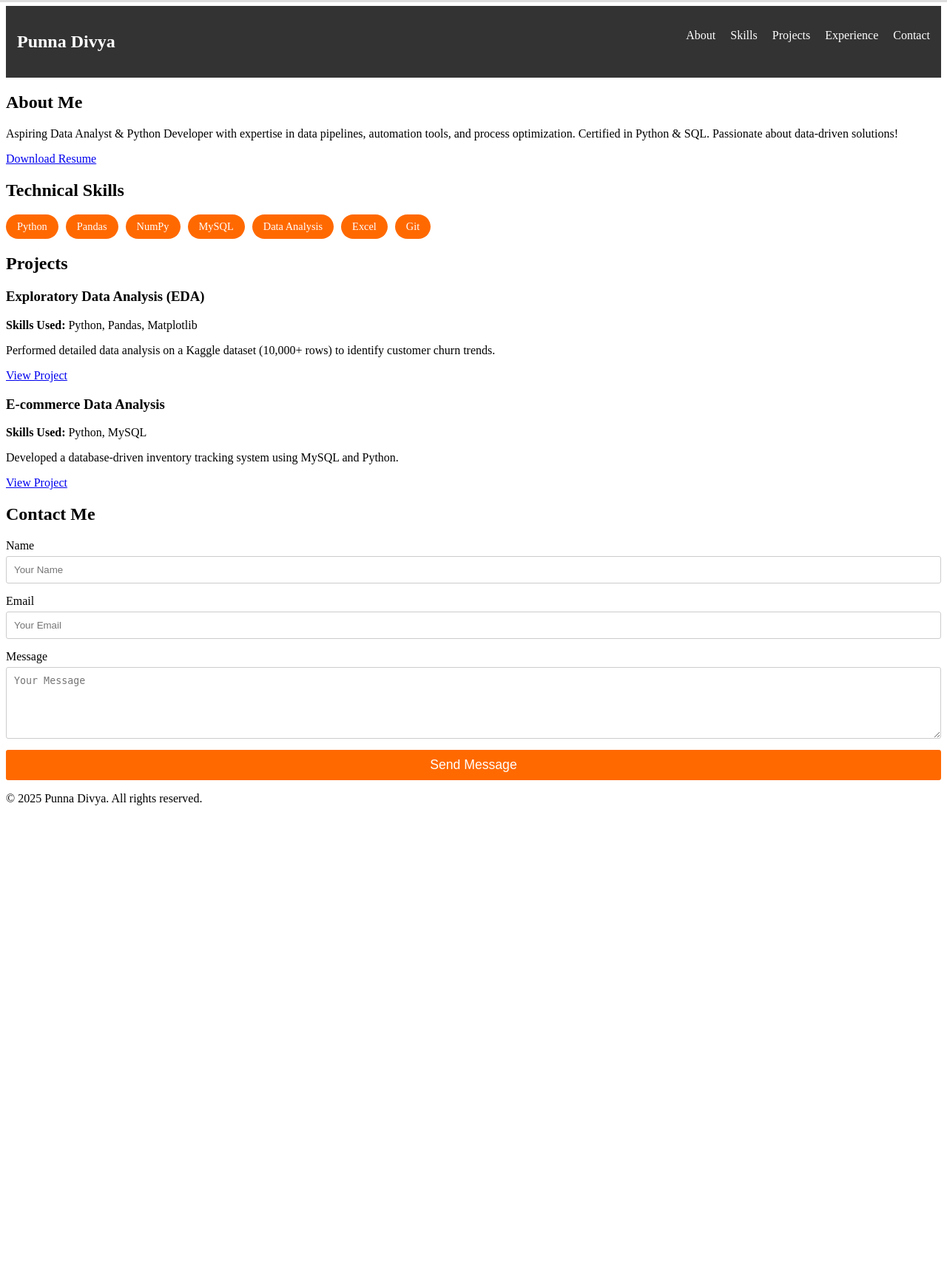
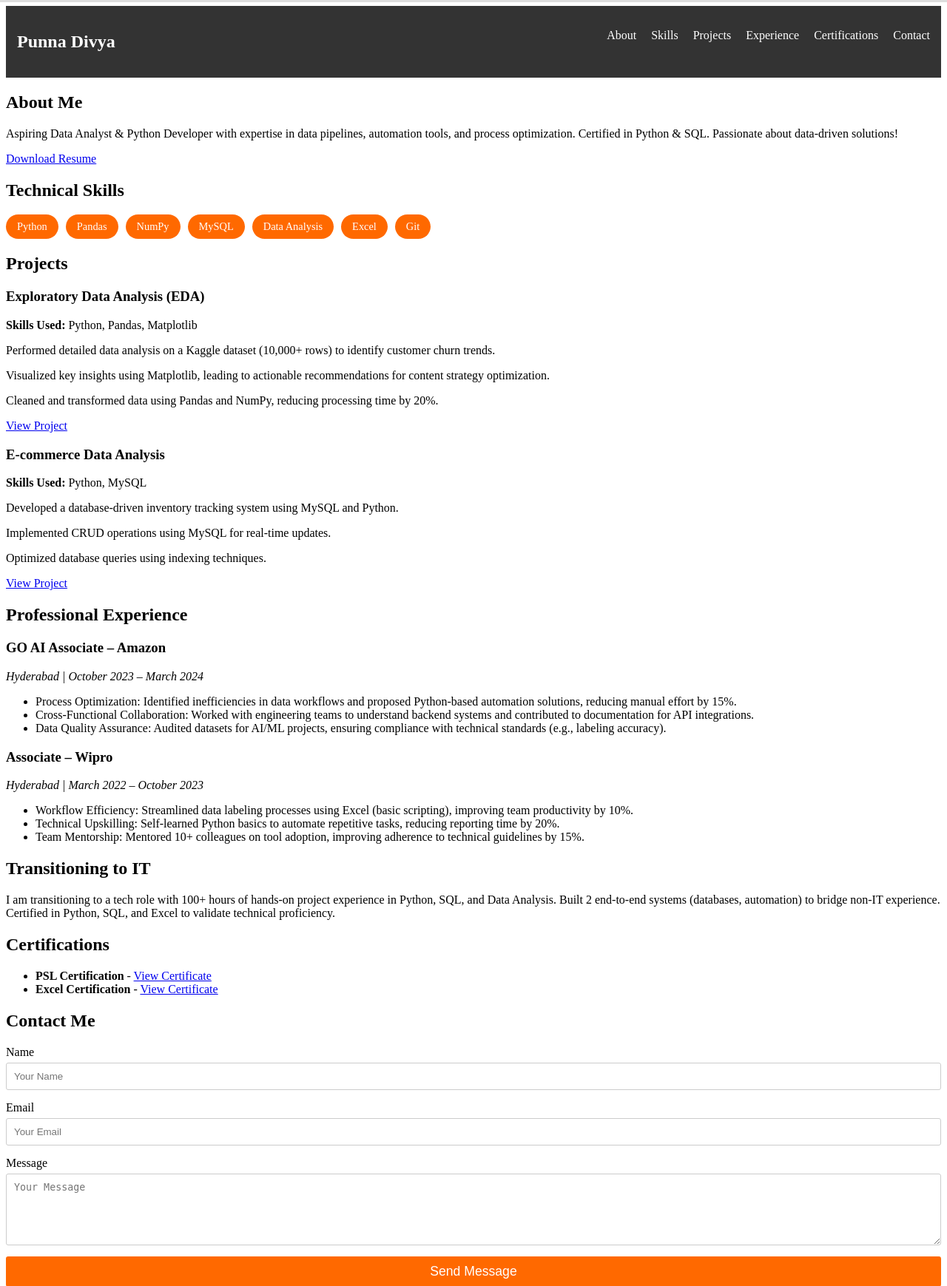
Before and after one commit to divya2507punna/divya2507punna.github.io, a Flask app: page / in a window 1280 px wide. Shown: the top 1739 px of the page at 74% size. Before the commit the page ends 1089 px from the top, so only its background shows below. Run offline with Flask 3, Linux system fonts and the light colour scheme.

Commit message:
Added script.js and updated portfolio features

```diff
--- /dev/null
+++ b/static/script.js
@@ -0,0 +1,51 @@
+// Scroll Progress Bar
+window.addEventListener("scroll", () => {
+    const winScroll = document.documentElement.scrollTop;
+    const height = document.documentElement.scrollHeight - document.documentElement.clientHeight;
+    const scrolled = (winScroll / height) * 100;
+    document.querySelector(".scroll-progress-bar").style.width = scrolled + "%";
+  });
+
+  // Back to Top Button
+  const topBtn = document.getElementById("topBtn");
+  window.addEventListener("scroll", () => {
+    topBtn.classList.toggle("visible", window.scrollY > 300);
+  });
+
+  topBtn.addEventListener("click", () => {
+    window.scrollTo({ top: 0, behavior: "smooth" });
+  });
+
+  // Intersection Observer for Animations
+  const observer = new IntersectionObserver((entries) => {
+    entries.forEach((entry) => {
+      if (entry.isIntersecting) {
+        entry.target.classList.add("visible");
+      }
+    });
+  }, { threshold: 0.1 });
+
+  document.querySelectorAll("section").forEach((section) => {
+    observer.observe(section);
+  });
+
+  // Contact Form Validation
+  document.getElementById("contactForm").addEventListener("submit", function (e) {
+    e.preventDefault();
+    const email = document.getElementById("email").value;
+    if (!/^[^\s@]+@[^\s@]+\.[^\s@]+$/.test(email)) {
+      showError("email", "Please enter a valid email address");
+      return;
+    }
+    // Success Animation
+    alert("Thank you for your message! I will get back to you soon.");
+    this.reset();
+  });
+
+  // Show Error Messages
+  function showError(fieldId, message) {
+    const field = document.getElementById(fieldId);
+    field.style.borderColor = "red";
+    field.nextElementSibling?.remove();
+    field.insertAdjacentHTML("afterend", `<div class="error-message" style="color:red;font-size:0.8em">${message}</div>`);
+  }
--- a/templates/index.html
+++ b/templates/index.html
@@ -23,6 +23,7 @@
         <li><a href="#skills">Skills</a></li>
         <li><a href="#projects">Projects</a></li>
         <li><a href="#experience">Experience</a></li>
+        <li><a href="#certifications">Certifications</a></li>
         <li><a href="#contact">Contact</a></li>
       </ul>
     </nav>
@@ -40,7 +41,7 @@
       Aspiring Data Analyst & Python Developer with expertise in data pipelines, automation tools, and process optimization.
       Certified in Python & SQL. Passionate about data-driven solutions!
     </p>
-    <a href="resume.pdf" class="resume-btn" download>Download Resume</a>
+    <a href="https://drive.google.com/file/d/1OIwKmjR5oehz4j3XgEug5-9EtQM1bzgs/view?usp=drive_link" class="resume-btn" download>Download Resume</a>
   </section>
 
   <!-- Skills Section -->
@@ -64,6 +65,8 @@
       <h3>Exploratory Data Analysis (EDA)</h3>
       <p><strong>Skills Used:</strong> Python, Pandas, Matplotlib</p>
       <p>Performed detailed data analysis on a Kaggle dataset (10,000+ rows) to identify customer churn trends.</p>
+      <p>Visualized key insights using Matplotlib, leading to actionable recommendations for content strategy optimization.</p>
+      <p>Cleaned and transformed data using Pandas and NumPy, reducing processing time by 20%.</p>
       <a href="https://github.com/divya2507punna/customer-churn-analysis" target="_blank" class="project-link">View Project</a>
     </div>
 
@@ -71,8 +74,57 @@
       <h3>E-commerce Data Analysis</h3>
       <p><strong>Skills Used:</strong> Python, MySQL</p>
       <p>Developed a database-driven inventory tracking system using MySQL and Python.</p>
+      <p>Implemented CRUD operations using MySQL for real-time updates.</p>
+      <p>Optimized database queries using indexing techniques.</p>
       <a href="https://github.com/divya2507punna/ecommerce-data-analysis" target="_blank" class="project-link">View Project</a>
     </div>
+  </section>
+
+  <!-- Experience Section -->
+  <section id="experience">
+    <h2>Professional Experience</h2>
+    <div class="experience-item">
+      <h3>GO AI Associate – Amazon</h3>
+      <p><em>Hyderabad | October 2023 – March 2024</em></p>
+      <ul>
+        <li>Process Optimization: Identified inefficiencies in data workflows and proposed Python-based automation solutions, reducing manual effort by 15%.</li>
+        <li>Cross-Functional Collaboration: Worked with engineering teams to understand backend systems and contributed to documentation for API integrations.</li>
+        <li>Data Quality Assurance: Audited datasets for AI/ML projects, ensuring compliance with technical standards (e.g., labeling accuracy).</li>
+      </ul>
+    </div>
+    <div class="experience-item">
+      <h3>Associate – Wipro</h3>
+      <p><em>Hyderabad | March 2022 – October 2023</em></p>
+      <ul>
+        <li>Workflow Efficiency: Streamlined data labeling processes using Excel (basic scripting), improving team productivity by 10%.</li>
+        <li>Technical Upskilling: Self-learned Python basics to automate repetitive tasks, reducing reporting time by 20%.</li>
+        <li>Team Mentorship: Mentored 10+ colleagues on tool adoption, improving adherence to technical guidelines by 15%.</li>
+      </ul>
+    </div>
+  </section>
+
+  <!-- Career Transition Section -->
+  <section id="transition">
+    <h2>Transitioning to IT</h2>
+    <p>
+      I am transitioning to a tech role with 100+ hours of hands-on project experience in Python, SQL, and Data Analysis.
+      Built 2 end-to-end systems (databases, automation) to bridge non-IT experience. Certified in Python, SQL, and Excel to validate technical proficiency.
+    </p>
+  </section>
+
+  <!-- Certifications Section -->
+  <section id="certifications">
+    <h2>Certifications</h2>
+    <ul>
+      <li>
+        <strong>PSL Certification</strong> -
+        <a href="https://drive.google.com/file/d/1rnSfQXL8tc7OyIamee3qLzTH_znfH0UT/view?usp=sharing" target="_blank">View Certificate</a>
+      </li>
+      <li>
+        <strong>Excel Certification</strong> -
+        <a href="https://drive.google.com/file/d/1TC75HAd8R34vPMWeww-ciSaMfuWLPvoU/view?usp=sharing" target="_blank">View Certificate</a>
+      </li>
+    </ul>
   </section>
 
   <!-- Contact Section -->
```
